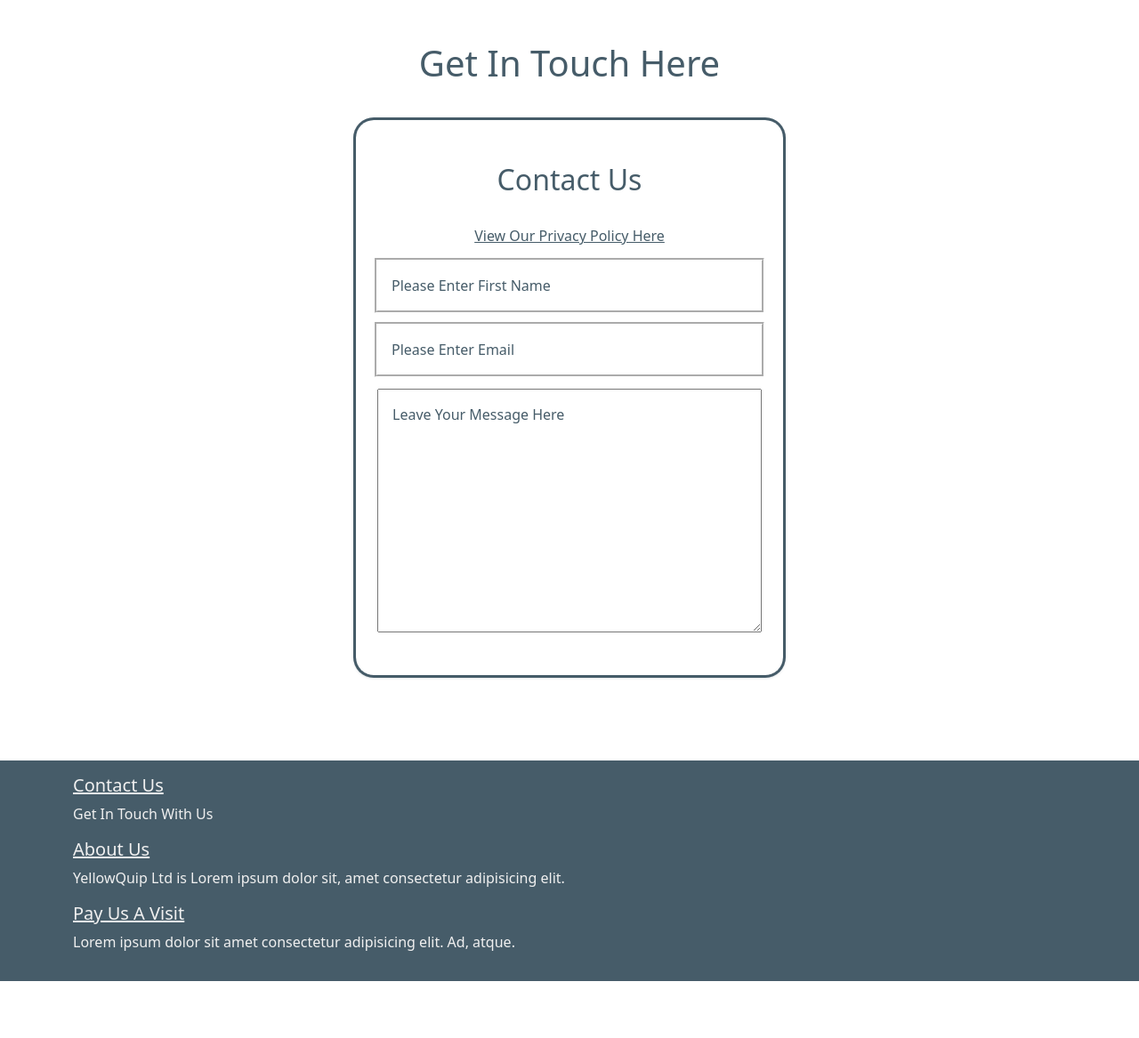
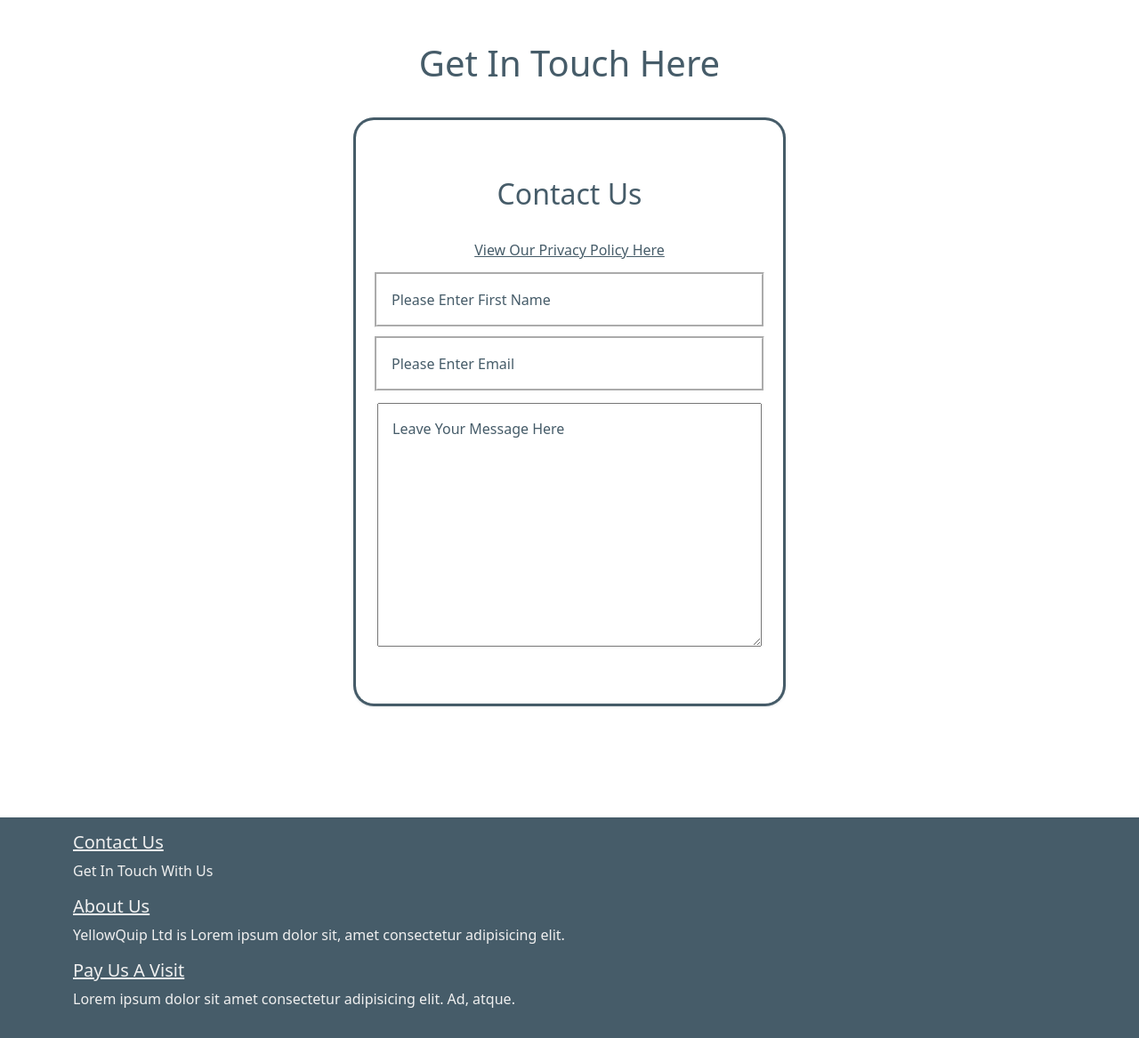
Before and after one commit to KhumboMunsaka/Camping-Website, a PHP site: page /Contact.php in a window 1280 px wide. Shown: the part 49-1216 px from the top of the page at 89% size. Before the commit the page ends 1152 px from the top, so only its background shows below. Run offline with PHP 8.4, Linux system fonts and the light colour scheme; some libraries are stand-ins or nearby versions.

Commit message:
same thing as before

```diff
--- a/style.css
+++ b/style.css
@@ -187,7 +187,7 @@ header {
   justify-content: center;
   align-items: center;
   height: 100%;
-  margin-bottom: 3em;
+  margin-bottom: 5em;
   margin-top: 6em;
 }
 .sign form {
@@ -195,7 +195,7 @@ header {
   flex-direction: column;
   color: var(--dark-green);
   border-radius: 20px;
-  padding: 3em 1.5em;
+  padding: 4em 1.5em;
   max-width: 30em;
   margin: 0 auto;
   box-shadow: var(--dark-green) 0px 1px 4px, var(--dark-green) 0px 0px 0px 3px;
```
